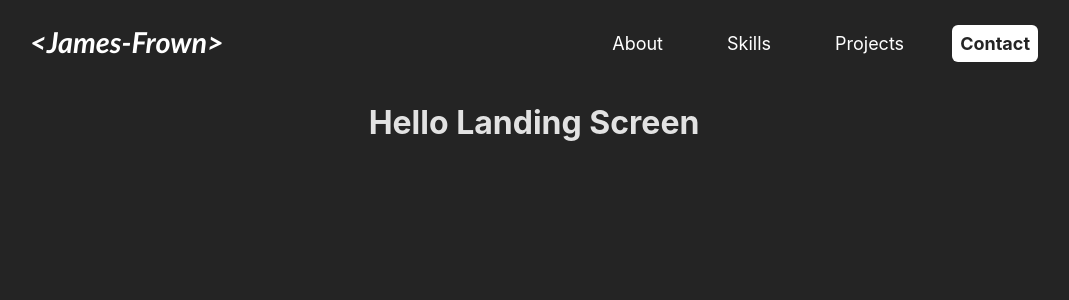
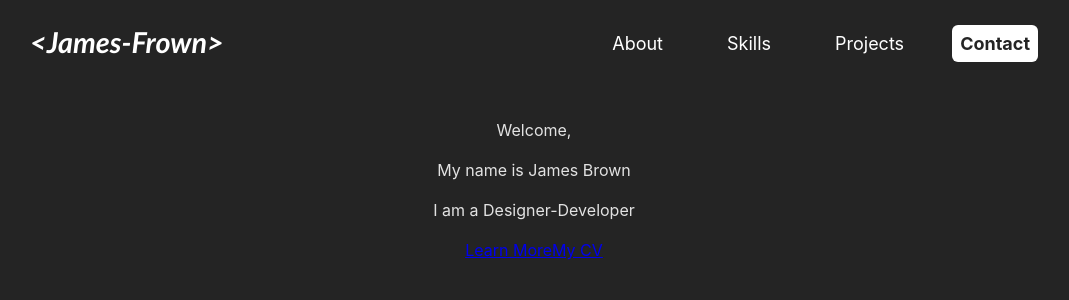
Before and after one commit to James-Frown/New-Portfolio, a React (Vite) app: page / in a window 1280 px wide. Shown: the top 300 px of the page, without its empty margins (106-1175 px from the left). Built offline with nearby package versions, Linux system fonts and the light colour scheme.

Commit message:
ported the hero component into the landing page

```diff
--- a/src/pages/landingPage/landing.jsx
+++ b/src/pages/landingPage/landing.jsx
@@ -1,6 +1,9 @@
 import { motion } from "framer-motion";
 import { useEffect, useState } from "react";
+
+// importing elements
 import Nav from "../../components/navigation/nav";
+import Hero from "../../components/hero/hero";
 
 // Element Styling import
 import './landing.css';
@@ -79,9 +82,7 @@ const Landing = () => {
             ) : (
                 <>
                     <Nav />
-                    <h1>
-                        Hello Landing Screen
-                    </h1>
+                    <Hero />
                 </>
             )}
         </>
```
